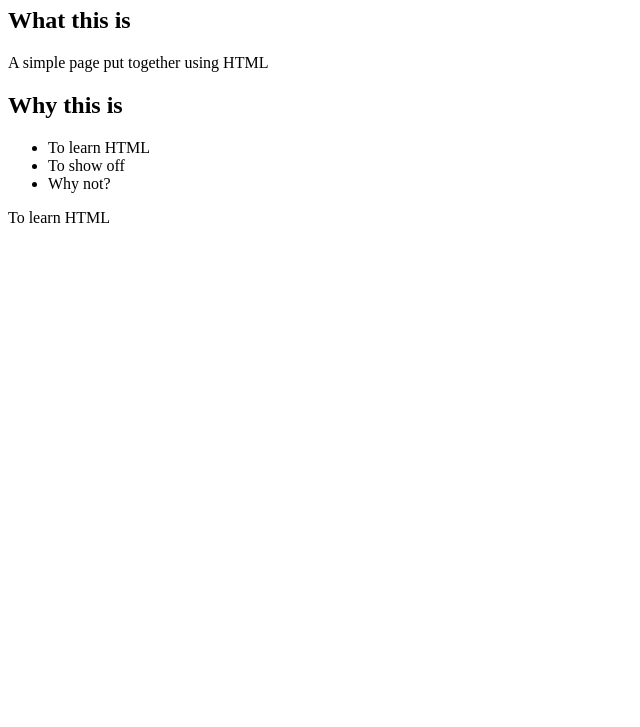
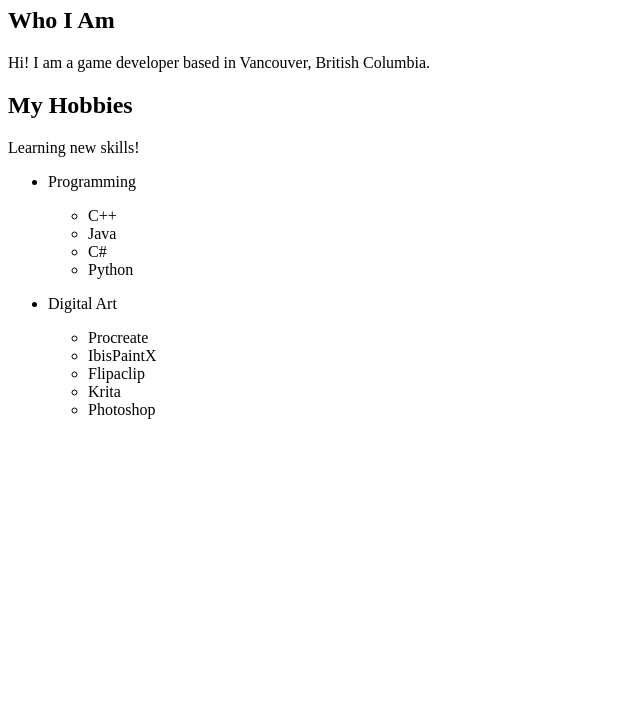
Before and after one commit to roxetii/jimins.github.io, a plain HTML site: page index.html in a window 1280 px wide. Shown: the part 73-800 px from the top of the page, without its empty margins (0-640 px from the left). Drawn offline with Linux system fonts and the light colour scheme.

Commit message:
test: add list about my hobbies

```diff
--- a/index.html
+++ b/index.html
@@ -4,18 +4,33 @@
         <title>Jimin's Site</title>
     </head>
     <body>
-        <h1>My first web page</h1>
+        <h1>Jimin Lee</h1>
 
-        <h2>What this is</h2>
-        <p>A simple page put together using HTML</p>
+        <h2>Who I Am</h2>
+        <p>Hi! I am a game developer based in Vancouver, British Columbia.</p>
 
-        <h2>Why this is</h2>
+        <h2>My Hobbies</h2>
+        <p>Learning new skills!</p>
         <ul>
-            <li>To learn HTML</li>
-            <li>To show off</li>
-            <li>Why not?</li>
+            <li>Programming</li>
+                <ul>
+                    <p></p>
+                    <li>C++</li>
+                    <li>Java</li>
+                    <li>C#</li>
+                    <li>Python</li>
+                    <p></p>
+                </ul>
+            <li>Digital Art</li>
+            <ul>
+                <p></p>
+                <li>Procreate</li>
+                <li>IbisPaintX</li>
+                <li>Flipaclip</li>
+                <li>Krita</li>
+                <li>Photoshop</li>
+            </ul>
         </ul>
-        <p>To learn HTML</p>
 
     </body>
 </html>
```
